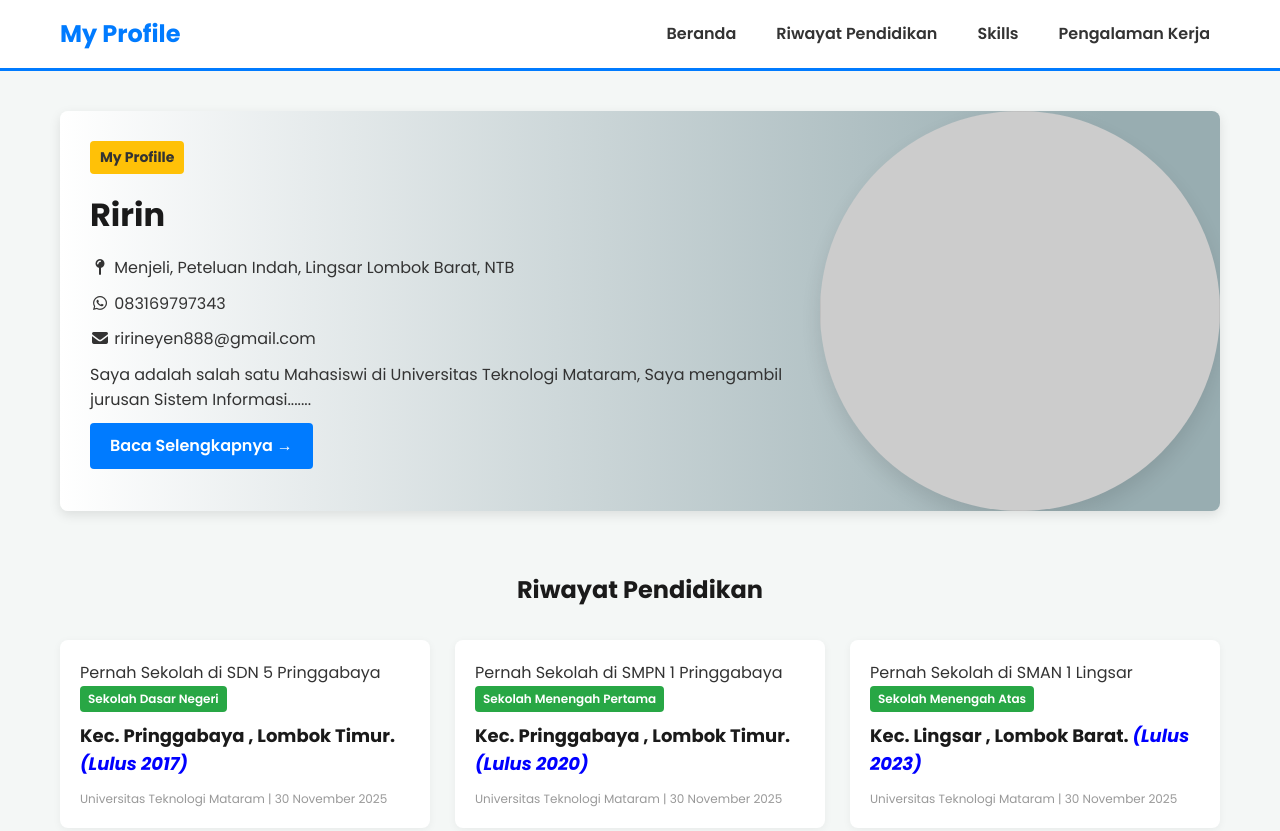
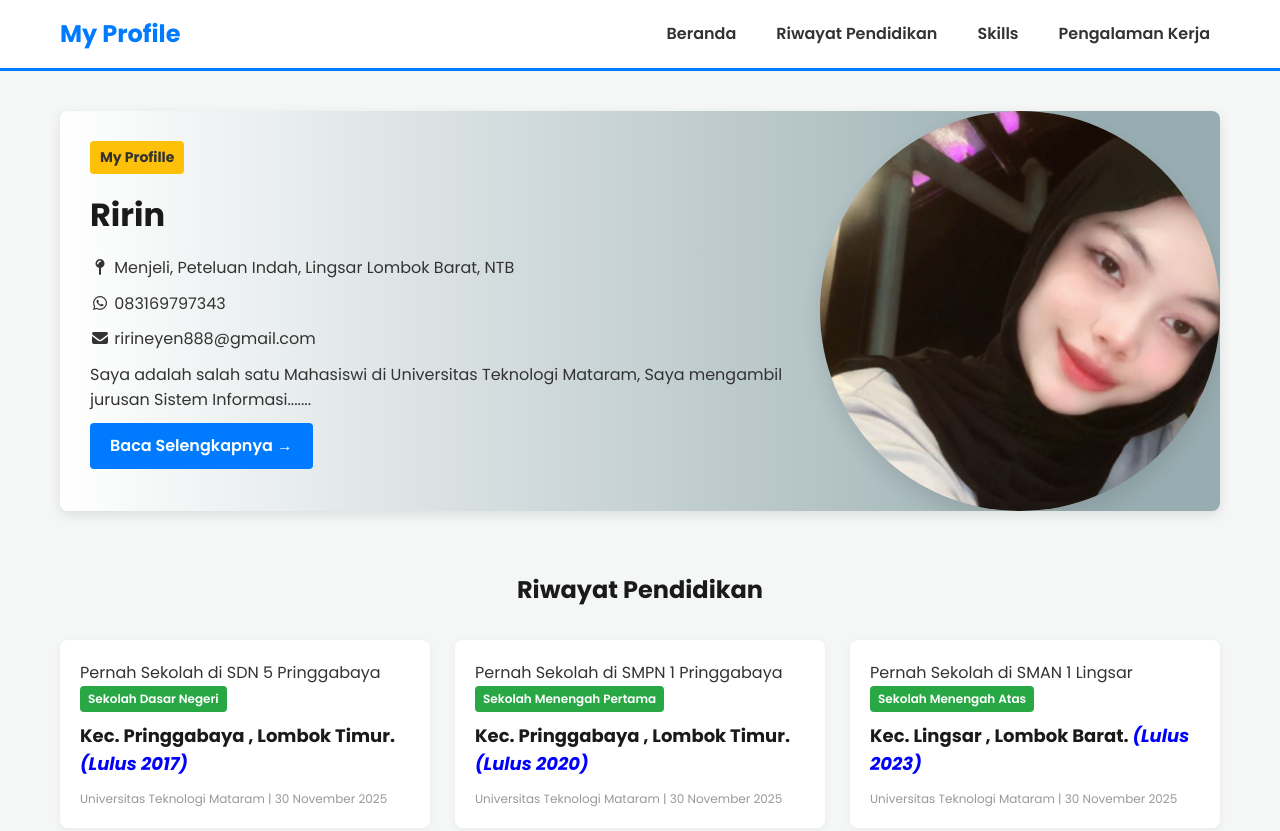
Before and after one commit to ririneyen888-maker/Profile-saya, a plain HTML site: page index.html in a window 1280 px wide. Shown: the top 831 px of the page. Drawn offline with Linux system fonts and the light colour scheme.

Commit message:
Update index.html

```diff
--- a/index.html
+++ b/index.html
@@ -46,7 +46,7 @@
               <a href="#" class="read-more">Baca Selengkapnya &rarr;</a>
             </div>
             <div class="hero-image">
-              <img src="c:\Users\Lenovo\AppData\Local\Packages\5319275A.WhatsAppDesktop_cv1g1gvanyjgm\LocalState\sessions\DA3A917237D8C6978AA9B43AEC3855BC35CD3C52\transfers\2025-48\WhatsApp Image 2025-11-28 at 11.08.12.jpeg" />
+              <img src="Eyen.jpg" />
             </div>
           </article>
         </section>
```
